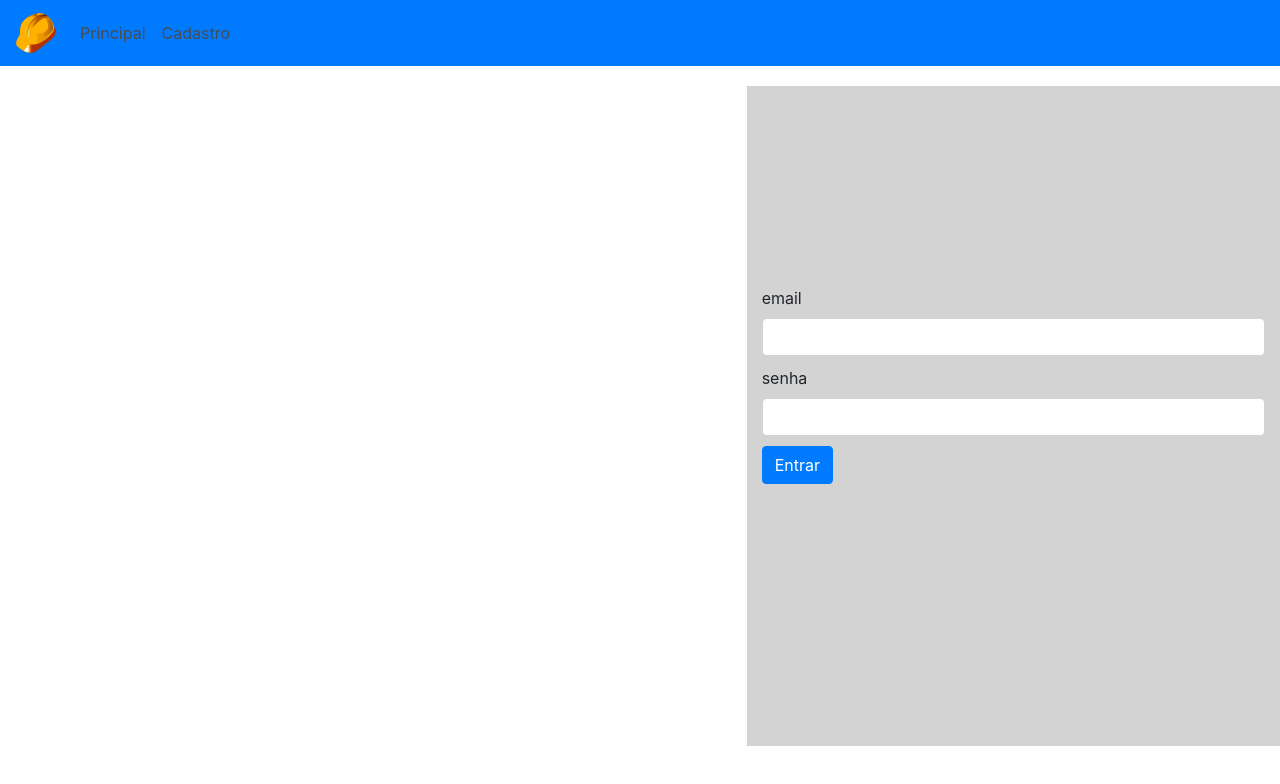
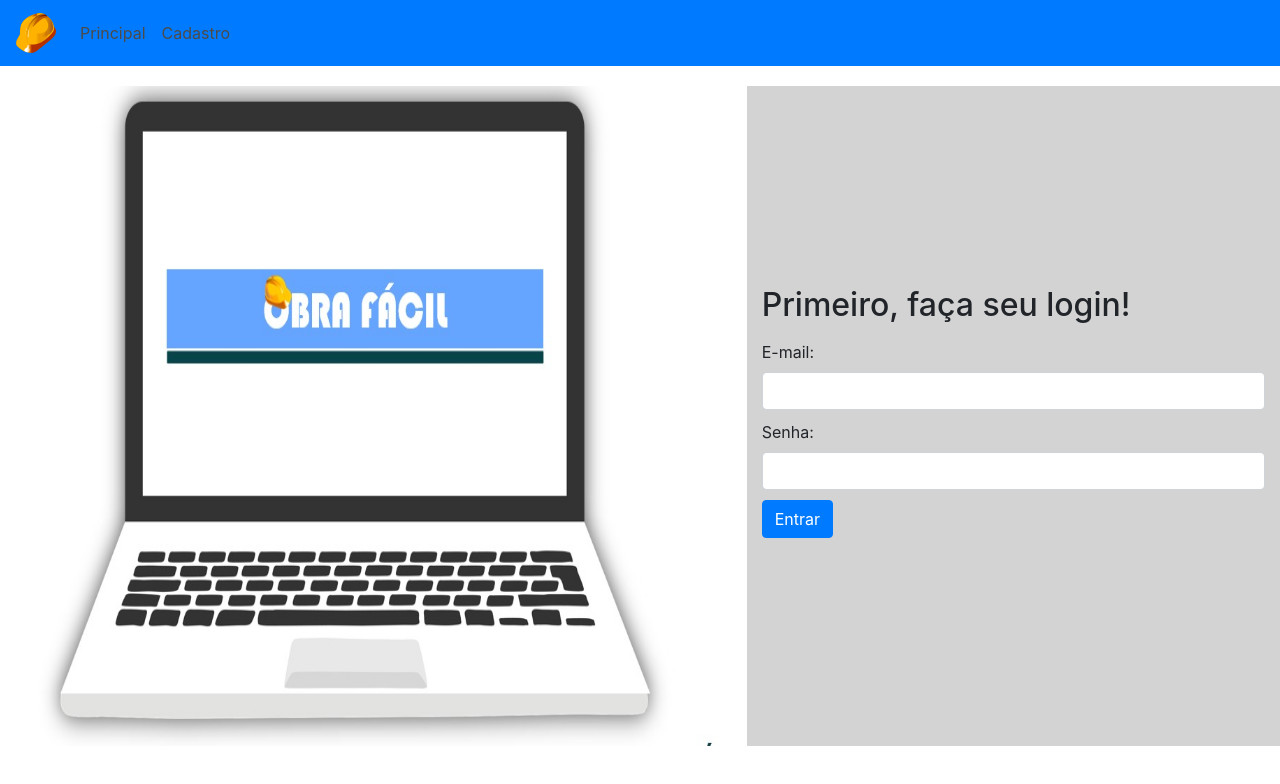
Before and after one commit to BrenoNoccioli/MegaHack2020, an Angular app: page /login in a window 1280 px wide. Shown: the top 784 px of the page. Built offline with nearby package versions, Linux system fonts and the light colour scheme; no server answers.

Commit message:
menu, login

```diff
--- a/src/app/login/login.component.css
+++ b/src/app/login/login.component.css
@@ -1,4 +1,3 @@
-
 #form-area{
     margin-top:200px;
     margin-bottom: auto;
--- a/src/app/login/login.component.html
+++ b/src/app/login/login.component.html
@@ -4,7 +4,7 @@
 
 <!-- AREA ESQUERDA -->
 
- <!-- Area de apresentacao -->
+<img src="./../../assets/obra-facil1.jpeg" alt="computador com o logo do Obra Fácil" width="100%" height="100%">
 
     </div>
     <div class="col" id="login-area">
@@ -13,13 +13,16 @@
 
     <div id="form-area">
     <form>
+      <label>
+        <h2 class="form-title">Primeiro, faça seu login!</h2>
+      </label>
       <div class="form-group">
         <label>
-            email
+            E-mail:
         </label>
         <input type="email" [formControl]="email" class="form-control">
         <label>
-            senha
+            Senha:
         </label>
         <input type="password" [formControl]="senha" class="form-control">
         <p>
--- a/src/app/top-menu/top-menu.component.html
+++ b/src/app/top-menu/top-menu.component.html
@@ -1,5 +1,5 @@
 <nav class="navbar navbar-expand-lg navbar-primary bg-primary" id='barra-menu'>
-  <a class="navbar-brand" [routerLink]="'/home'"> <img src="./../../assets/logo1.png" alt="logo do Obra Fácil" width="40px" height="40px"></a>
+  <a class="navbar-brand" routerLink="'/principal'"> <img src="./../../assets/logo1.png" alt="logo do Obra Fácil" width="40px" height="40px"></a>
   <button class="navbar-toggler" type="button" data-toggle="collapse" data-target="#navbarSupportedContent"
       aria-controls="navbarSupportedContent" aria-expanded="false" aria-label="Toggle navigation">
       <span class="navbar-toggler-icon"></span>
@@ -16,10 +16,10 @@
         </li>
         <ng-template [ngIf]="logado==true">
         <li class="nav-item">
-            <a class="nav-link" href="#">Lista de Profissionais</a>
+            <a class="nav-link" routerLink="/profissionais">Lista de Profissionais</a>
         </li>
         <li class="nav-item">
-            <a class="nav-link" href="/publicacoes">Publicações</a>
+            <a class="nav-link" routerLink="/publicacao">Publicações</a>
         </li>
         </ng-template>
       </ul>
```
